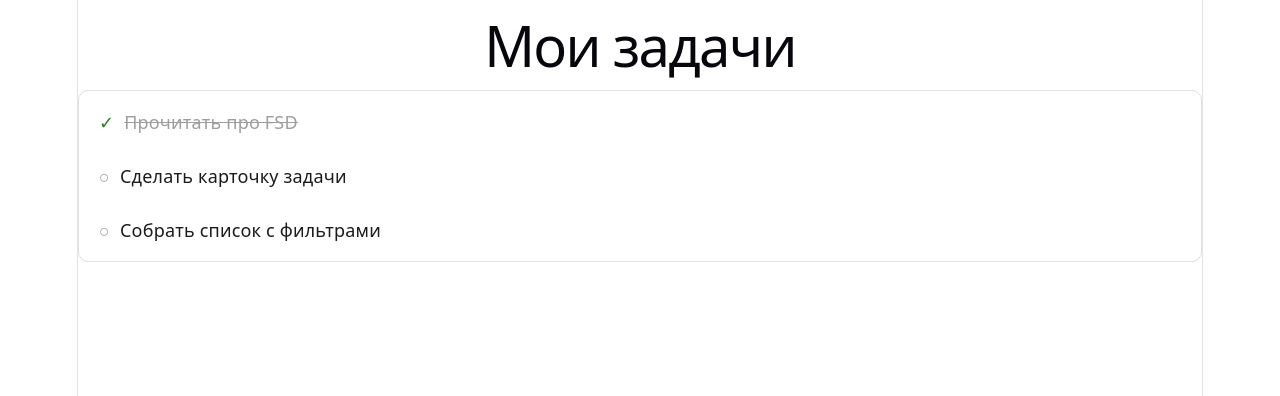
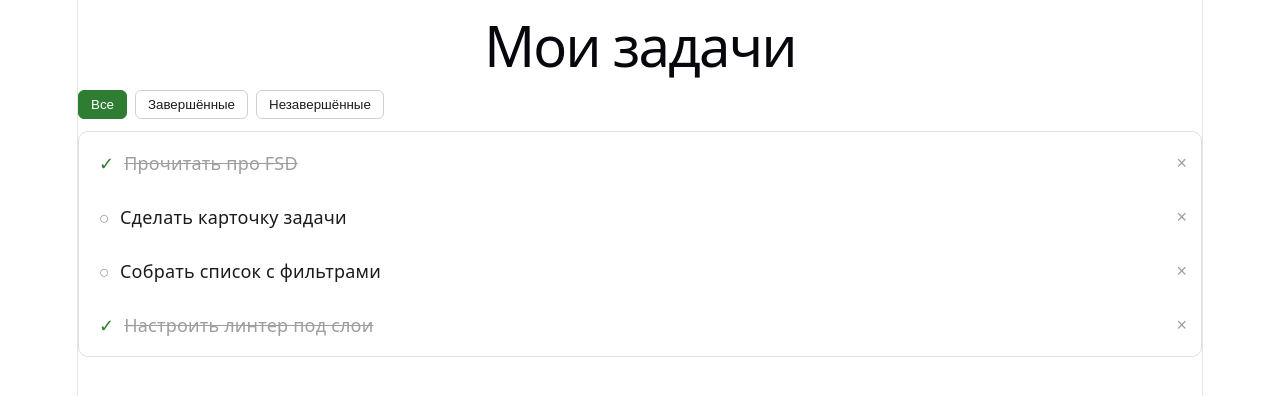
Before and after one commit to goodwin0508/react-pro-2026, a React (Vite) app: page / in a window 1280 px wide. Shown: the top 396 px of the page. Built offline with nearby package versions, Linux system fonts and the light colour scheme.

Commit message:
task widget + page

```diff
--- a/src/pages/tasks/ui/TaskPage.module.css
+++ /dev/null
@@ -1,9 +0,0 @@
-.list {
-  display: flex;
-  flex-direction: column;
-  gap: 8px;
-  padding: 8px;
-  background: #fff;
-  border: 1px solid #e0e0e0;
-  border-radius: 10px;
-}
--- a/src/pages/tasks/ui/TaskPage.tsx
+++ b/src/pages/tasks/ui/TaskPage.tsx
@@ -1,22 +1,10 @@
-import { TaskCard } from 'entities/task'
-import type { Task } from 'entities/task'
-import styles from './TaskPage.module.css'
-
-const previewTasks: Task[] = [
-  { id: '1', title: 'Прочитать про FSD', completed: true },
-  { id: '2', title: 'Сделать карточку задачи', completed: false },
-  { id: '3', title: 'Собрать список с фильтрами', completed: false },
-]
+import { TaskWidget } from 'widgets/task'
 
 export function TaskPage() {
   return (
     <div>
       <h1>Мои задачи</h1>
-      <div className={styles.list}>
-        {previewTasks.map((task) => (
-          <TaskCard key={task.id} task={task} />
-        ))}
-      </div>
+      <TaskWidget />
     </div>
   )
 }
```
